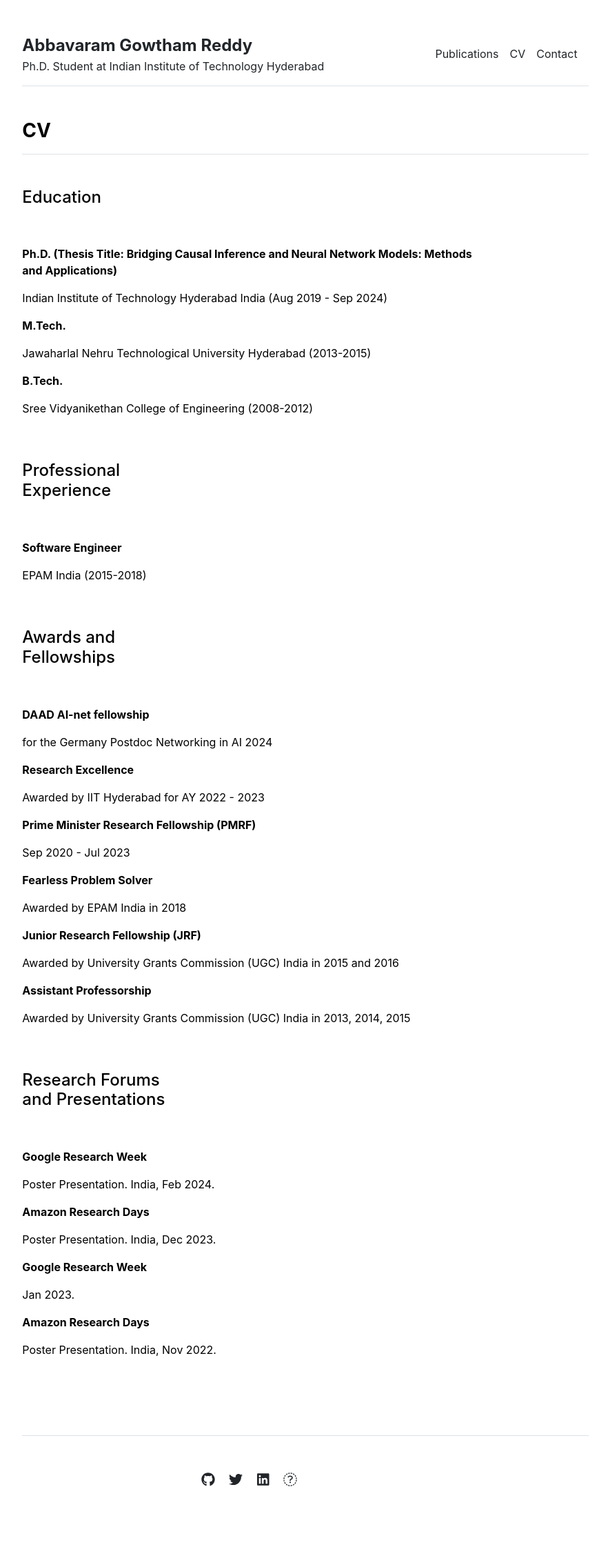
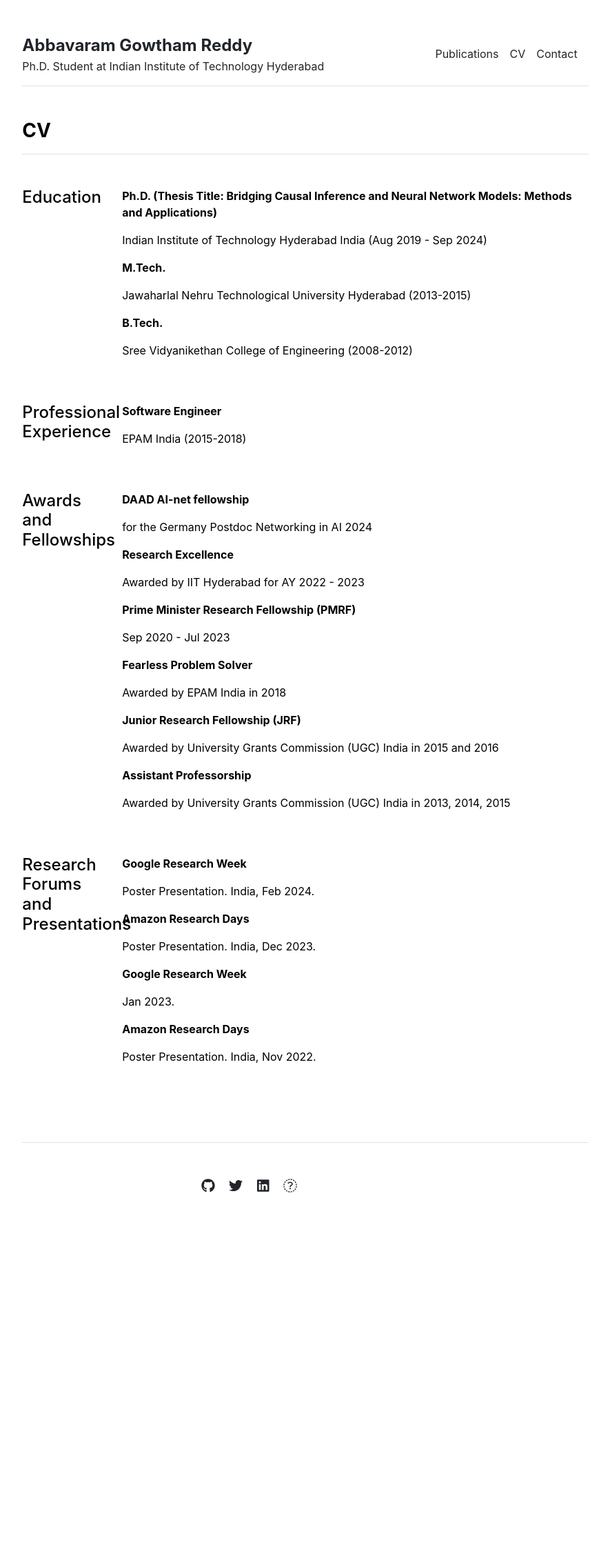
Before and after one commit to gautam0707/gautam0707.github.io, a Jekyll site: the page built from cv.md, in a window 1280 px wide. Shown: the whole page at 69% size, without its empty margins (197-1082 px from the left). Built offline with Jekyll 4.4.1, drawn with Linux system fonts in a browser that asks for light colours; after the commit the page ends 1831 px from its top, so only the background shows below that.

Commit message:
Update cv.html

```diff
--- a/_layouts/cv.html
+++ b/_layouts/cv.html
@@ -8,7 +8,7 @@
   <div>
     <h3 class="fw-bold border-bottom pb-3 mb-5">CV</h3>
     <div class="row g-5 mb-5">
-      <div class="col-md-4">
+      <div class="col-md-2">
         <h4>Education</h4>
       </div>
       <div class="col-md-10">
@@ -19,7 +19,7 @@
       </div>
     </div>
     <div class="row g-5 mb-5">
-      <div class="col-md-4">
+      <div class="col-md-2">
         <h4>Professional Experience</h4>
       </div>
       <div class="col-md-10">
@@ -30,7 +30,7 @@
       </div>
     </div>
     <div class="row g-5 mb-5">
-      <div class="col-md-4">
+      <div class="col-md-2">
         <h4>Awards and Fellowships</h4>
       </div>
       <div class="col-md-10">
@@ -41,7 +41,7 @@
       </div>
     </div>
     <div class="row g-5 mb-5">
-      <div class="col-md-4">
+      <div class="col-md-2">
         <h4>Research Forums and Presentations</h4>
       </div>
       <div class="col-md-10">
```
